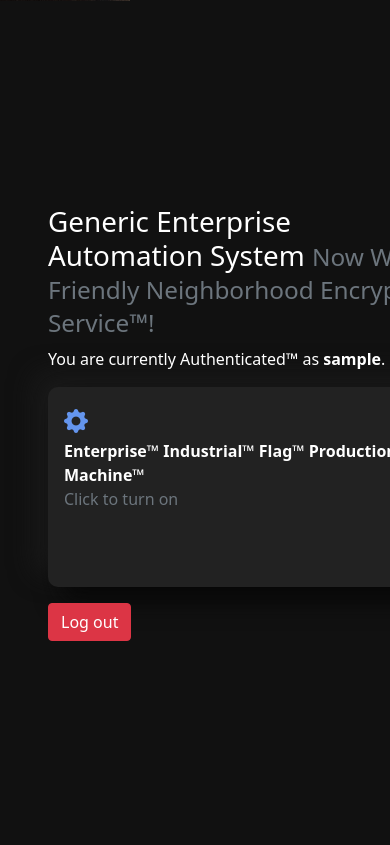
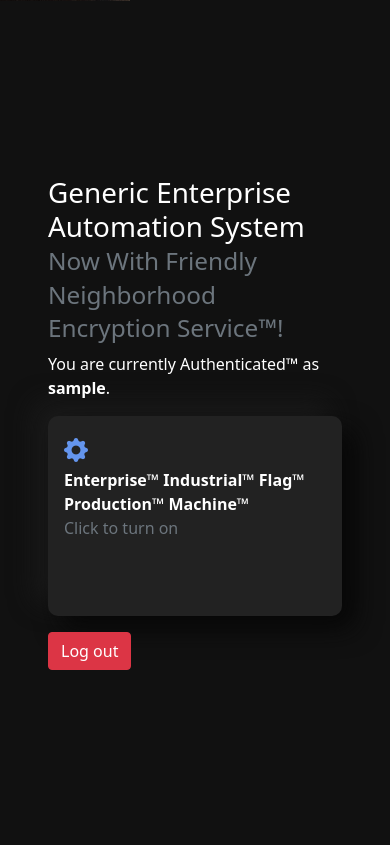
Before and after one commit to BCACTF/bcactf-2.0, a Flask app: template fnes-2-5/templates/home.html in a window 390 px wide; the page is wider, and only the part inside the window is pictured. Shown: the part 843-1688 px from the top of that part. Run offline with Flask 2, Linux system fonts and the light colour scheme; the template is opened without the code that fills it: most values are stand-ins (such as "Sample title", 1, 10 or a date in 2020); some libraries are stand-ins or nearby versions.

Commit message:
Make FNES 2.5 CSS more responsive

```diff
--- a/fnes-2-5/static/style.css
+++ b/fnes-2-5/static/style.css
@@ -27,7 +27,7 @@ body.logged-in .fancy-image {
     background: #222222;
     box-shadow:  13px 13px 26px #070707,
              -13px -13px 26px #1b1b1b;
-    width: 400px;
+    max-width: 400px;
     height: 200px;
     margin-top: 16px;
     margin-bottom: 16px;
```
